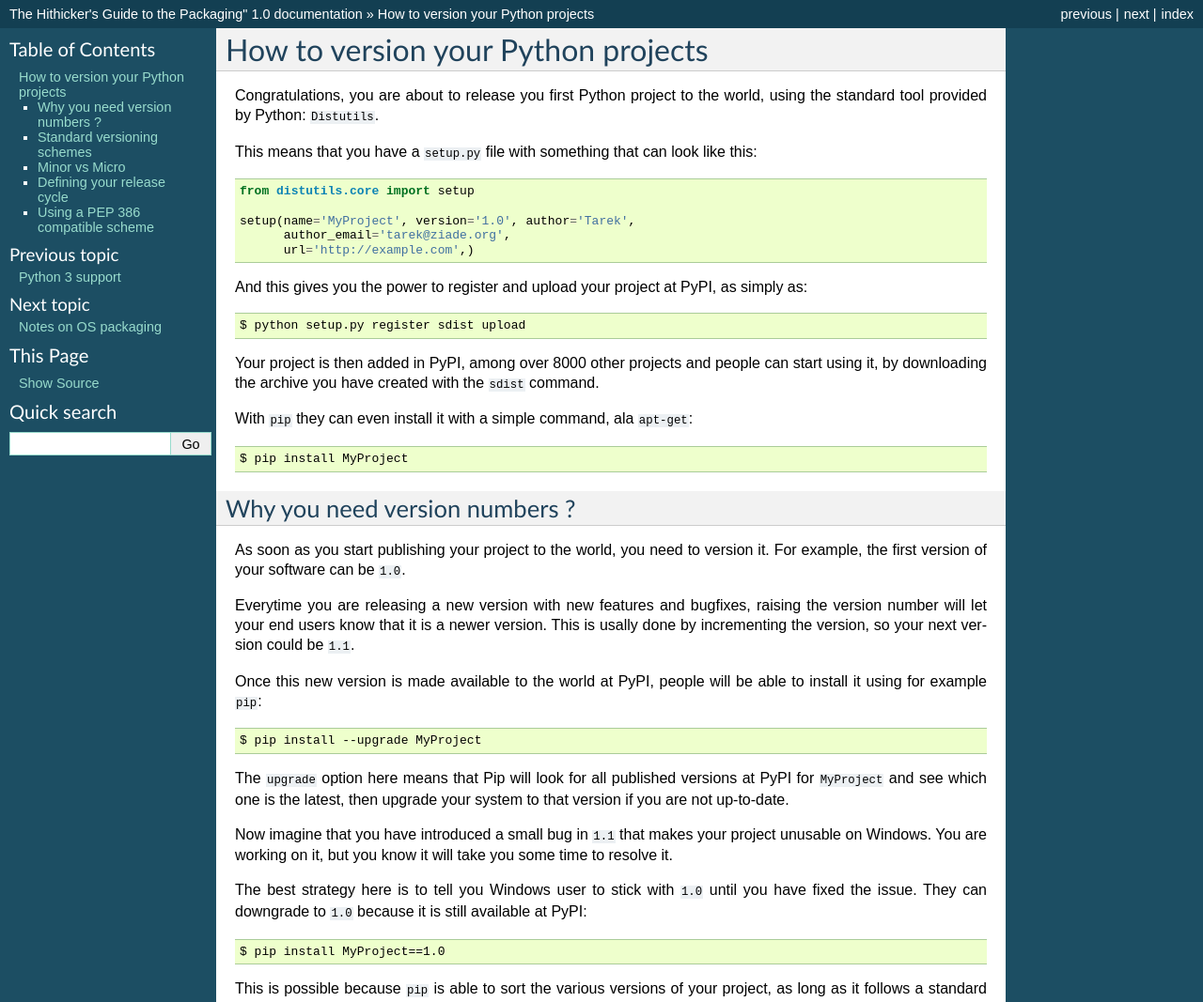
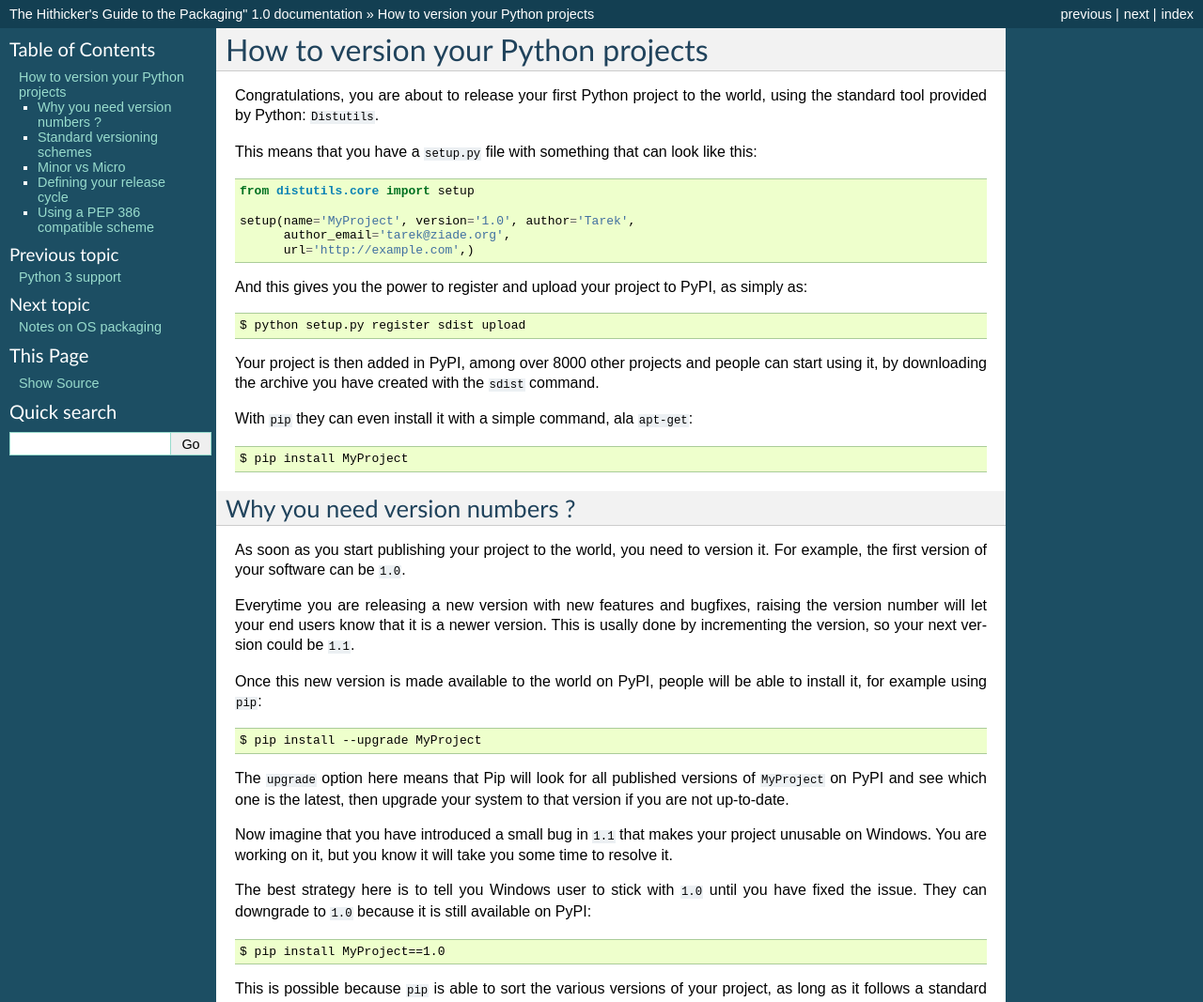
Before and after one commit to pypa/packaging.python.org, a Sphinx documentation site: the page built from source/versioning.txt, in a window 1280 px wide. Shown: the top 1067 px of the page at 94% size. Built offline with Sphinx 7.4.7, drawn with Linux system fonts in a browser that asks for light colours.

Commit message:
applied english review. fixes #2

```diff
--- a/source/versioning.txt
+++ b/source/versioning.txt
@@ -2,7 +2,7 @@
 How to version your Python projects
 ===================================
 
-Congratulations, you are about to release you first Python project to the
+Congratulations, you are about to release your first Python project to the
 world, using the standard tool provided by Python: ``Distutils``.
 
 This means that you have a ``setup.py`` file with something that can look
@@ -15,7 +15,7 @@ like this::
           url='http://example.com',)
 
 
-And this gives you the power to register and upload your project at PyPI,
+And this gives you the power to register and upload your project to PyPI,
 as simply as::
 
     $ python setup.py register sdist upload
@@ -40,13 +40,13 @@ raising the version number will let your end users know that it is a
 newer version. This is usally done by incrementing the version,
 so your next version could be ``1.1``.
 
-Once this new version is made available to the world at PyPI, people
-will be able to install it using for example ``pip``::
+Once this new version is made available to the world on PyPI, people
+will be able to install it, for example using ``pip``::
 
     $ pip install --upgrade MyProject
 
 The ``upgrade`` option here means that Pip will look for all published
-versions at PyPI for ``MyProject`` and see which one is the latest, then
+versions of ``MyProject`` on PyPI and see which one is the latest, then
 upgrade your system to that version if you are not up-to-date.
 
 Now imagine that you have introduced a small bug in ``1.1`` that makes
@@ -55,7 +55,7 @@ it will take you some time to resolve it.
 
 The best strategy here is to tell you Windows user to stick with ``1.0``
 until you have fixed the issue. They can downgrade to ``1.0`` because
-it is still available at PyPI::
+it is still available on PyPI::
 
     $ pip install MyProject==1.0
 
```
